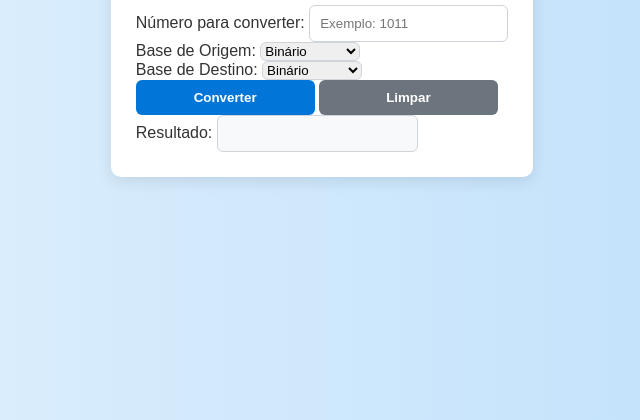
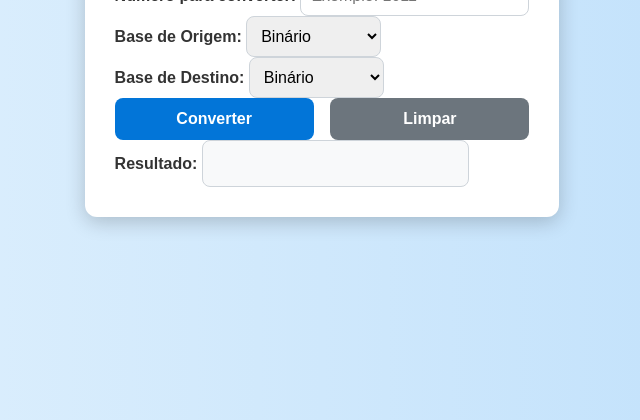
Before and after one commit to Foxactive1/conversao_numeros, a plain HTML site: page index.html in a window 1280 px wide. Shown: the part 380-800 px from the top of the page, without its empty margins (318-958 px from the left). Drawn offline with nearby package versions, Linux system fonts and the light colour scheme.

Commit message:
Update style.css
atualizações tema

```diff
--- a/style.css
+++ b/style.css
@@ -1,4 +1,4 @@
-/* Fundo com gradiente suave */
+/* Fundo com gradiente suave e melhor contraste */
 body {
     background: linear-gradient(to right, #e3f2fd, #bbdefb);
     font-family: 'Arial', sans-serif;
@@ -13,11 +13,11 @@ body {
 
 /* Estilização do container principal */
 .container {
-    max-width: 600px;
+    max-width: 650px;
     background: white;
-    padding: 25px;
-    border-radius: 10px;
-    box-shadow: 0px 4px 15px rgba(0, 0, 0, 0.1);
+    padding: 30px;
+    border-radius: 12px;
+    box-shadow: 0px 5px 20px rgba(0, 0, 0, 0.2);
     margin-top: 50px;
     animation: fadeIn 0.5s ease-in-out;
 }
@@ -34,21 +34,27 @@ body {
     }
 }
 
-/* Título centralizado com destaque */
+/* Título com destaque */
 h2 {
     text-align: center;
     color: #0275d8;
     font-weight: bold;
-    margin-bottom: 20px;
+    margin-bottom: 25px;
+}
+
+/* Melhor legibilidade dos rótulos */
+label {
+    font-weight: bold;
+    color: #333;
 }
 
 /* Estilo para os inputs */
 .form-control {
-    border-radius: 6px;
+    border-radius: 8px;
     border: 1px solid #ced4da;
-    transition: all 0.3s ease-in-out;
+    font-size: 16px;
     padding: 10px;
-    will-change: box-shadow;
+    transition: border-color 0.3s, box-shadow 0.3s;
 }
 
 .form-control:focus {
@@ -59,29 +65,32 @@ h2 {
 
 /* Personalização dos selects */
 .form-select {
-    border-radius: 6px;
+    border-radius: 8px;
     border: 1px solid #ced4da;
-    transition: all 0.3s ease-in-out;
+    font-size: 16px;
+    padding: 10px;
+    transition: border-color 0.3s, box-shadow 0.3s;
 }
 
 .form-select:focus {
     border-color: #0275d8;
-    box-shadow: 0 0 5px rgba(2, 117, 216, 0.5);
+    box-shadow: 0 0 8px rgba(2, 117, 216, 0.5);
     outline: none;
 }
 
 /* Botões estilizados */
 .btn {
     width: 48%;
+    font-size: 16px;
     font-weight: bold;
-    padding: 10px;
+    padding: 12px;
+    border-radius: 8px;
     transition: all 0.3s ease-in-out;
-    border-radius: 6px;
+    border: none;
 }
 
 .btn-primary {
     background-color: #0275d8;
-    border: none;
     color: white;
 }
 
@@ -91,7 +100,6 @@ h2 {
 
 .btn-secondary {
     background-color: #6c757d;
-    border: none;
     color: white;
 }
 
@@ -99,23 +107,37 @@ h2 {
     background-color: #545b62;
 }
 
-/* Responsividade para botões */
+/* Organização dos botões */
+.text-center {
+    display: flex;
+    justify-content: space-between;
+    gap: 12px;
+}
+
+/* Espaçamento e estilo do campo de resultado */
+#resultado {
+    font-weight: bold;
+    text-align: center;
+    background: #f8f9fa;
+    color: #0275d8;
+    font-size: 18px;
+    padding: 12px;
+    border-radius: 8px;
+    border: 1px solid #ced4da;
+}
+
+/* Responsividade */
 @media (max-width: 576px) {
+    .container {
+        padding: 20px;
+    }
+
+    .btn {
+        width: 100%;
+    }
+
     .text-center {
         flex-direction: column;
         gap: 10px;
     }
-    .btn {
-        width: 100%;
-    }
 }
-
-/* Espaçamento e estilo do resultado */
-.mt-3 input {
-    font-weight: bold;
-    text-align: center;
-    background: #f8f9fa;
-    border: 1px solid #ced4da;
-    padding: 10px;
-    border-radius: 6px;
-}
```
